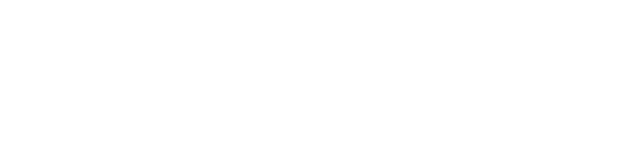
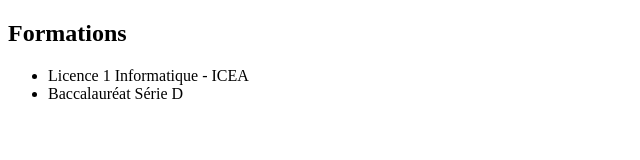
Before and after one commit to dignygurvan-cmd/mon-cv, a plain HTML site: page index.html in a window 1280 px wide. Shown: the whole page, without its empty margins (0-640 px from the left). Drawn offline with Linux system fonts and the light colour scheme.

Commit message:
mise en place de la section formations

```diff
--- a/index.html
+++ b/index.html
@@ -7,6 +7,11 @@
     <link rel="stylesheet" href="style.css">
 </head>
 <body>
+    <h2>Formations</h2>
 
+<ul>
+    <li>Licence 1 Informatique - ICEA</li>
+    <li>Baccalauréat Série D</li>
+</ul>
 </body>
 </html>
```
